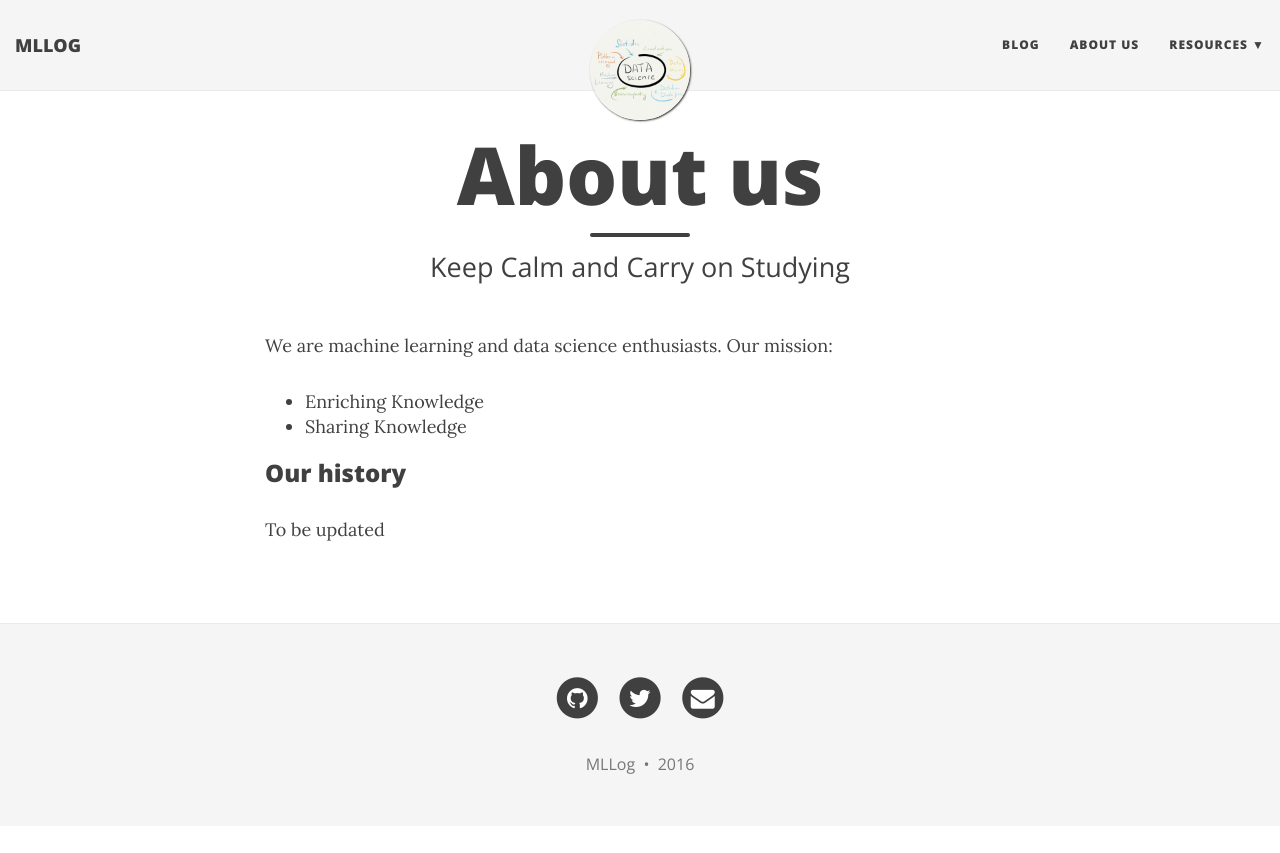
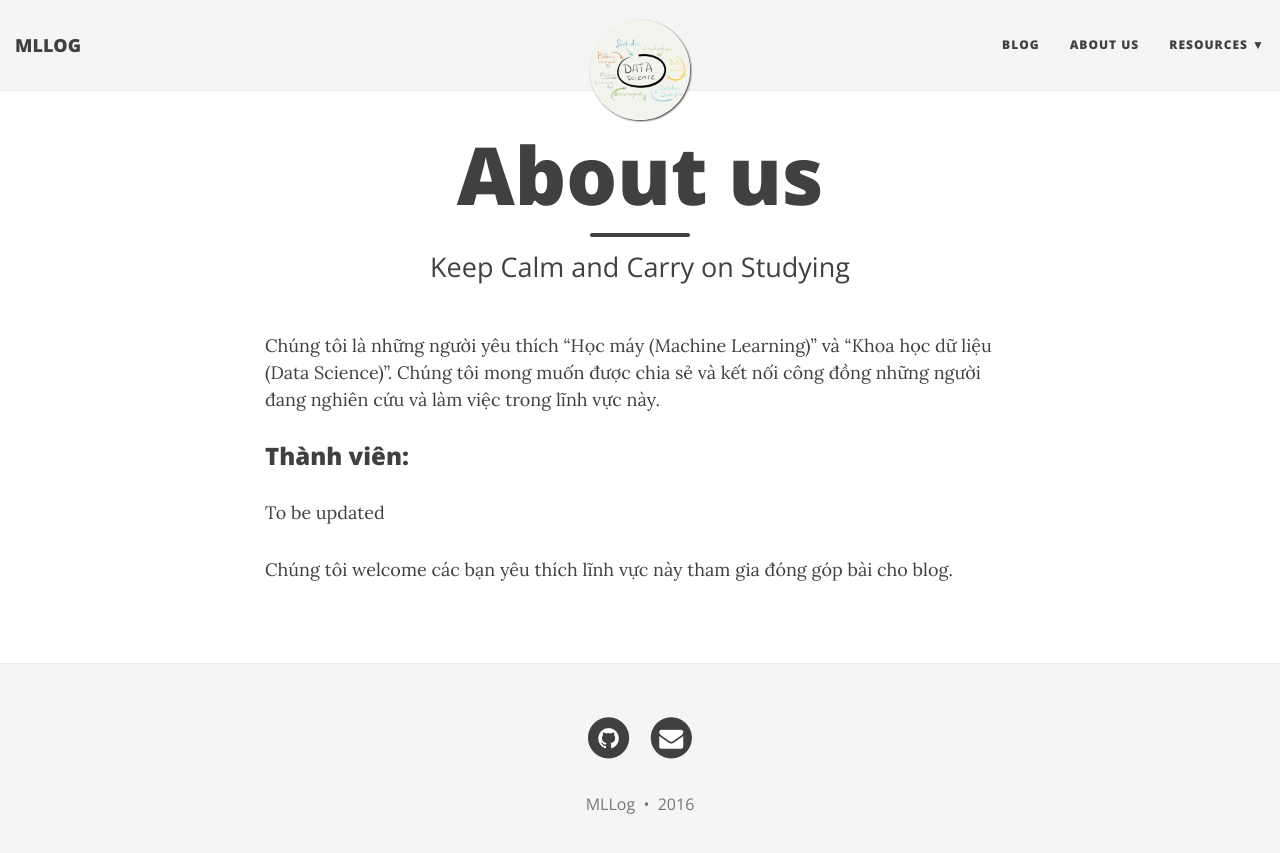
Before and after one commit to mllog/mllog.github.io, a Jekyll site: the page built from aboutus.md, in a window 1280 px wide. Shown: the top 853 px of the page. Built offline with Jekyll 4.4.1, drawn with Linux system fonts in a browser that asks for light colours; nearby versions of some CDN libraries.

Commit message:
Change about us

```diff
--- a/_config.yml
+++ b/_config.yml
@@ -54,7 +54,7 @@ footer-links-active:
   rss: false
   facebook: false
   email: true
-  twitter: true
+  twitter: false
   github: true
   linkedin: false
   xing: false
--- a/aboutus.md
+++ b/aboutus.md
@@ -4,10 +4,10 @@ title: About us
 subtitle: Keep Calm and Carry on Studying
 ---
 
-We are machine learning and data science enthusiasts. Our mission:
-- Enriching Knowledge
-- Sharing Knowledge
+Chúng tôi là những người yêu thích "Học máy (Machine Learning)" và "Khoa học dữ liệu (Data Science)". Chúng tôi mong muốn được chia sẻ và kết nối công đồng những người đang nghiên cứu và làm việc trong lĩnh vực này.
 
 
-### Our history
+### Thành viên:
 To be updated
+
+Chúng tôi welcome các bạn yêu thích lĩnh vực này tham gia đóng góp bài cho blog.
```
